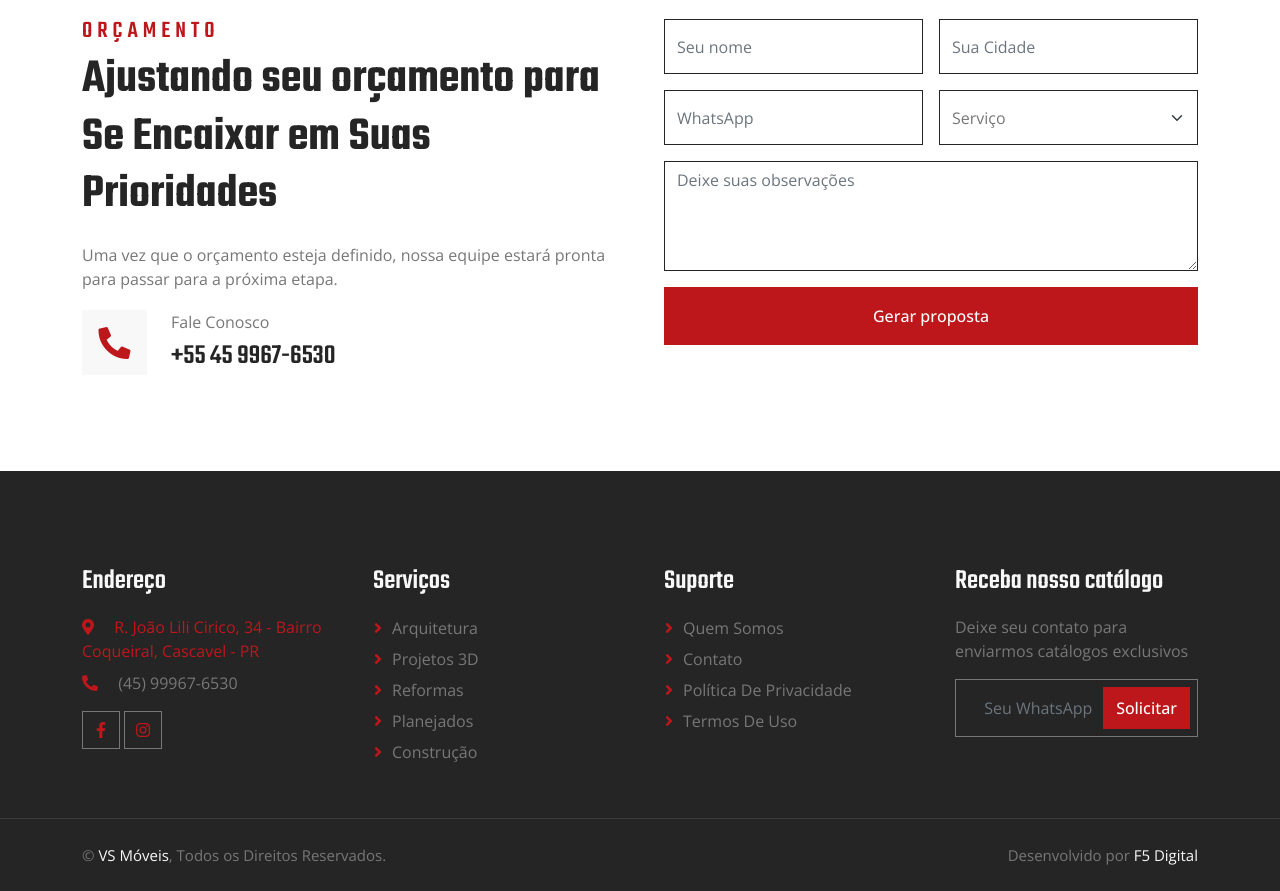
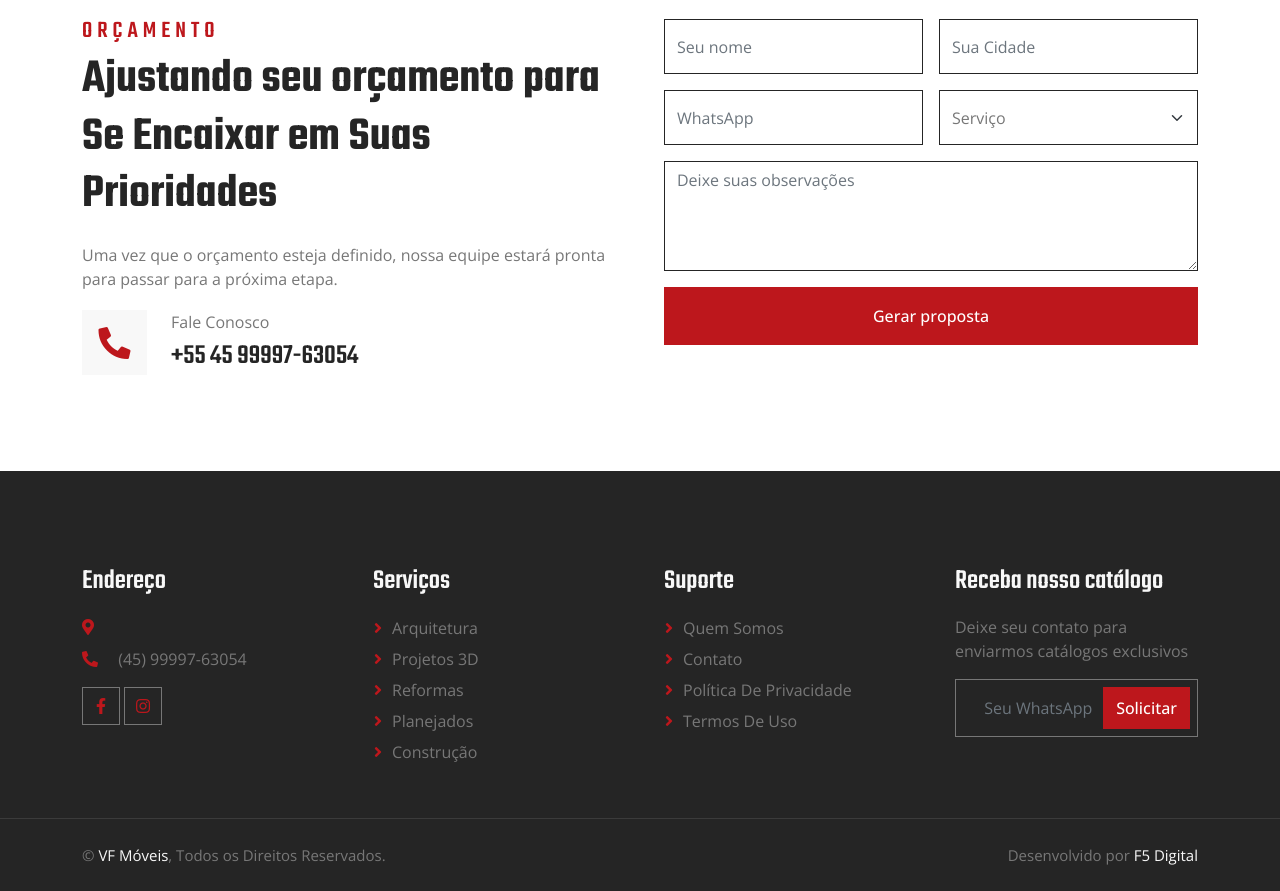
Before and after one commit to F5-Digital-Marketing/VS-moveis-lp, a plain HTML site: page index.html in a window 1280 px wide. Shown: the part 3235-4126 px from the top of the page. Drawn offline with nearby package versions, Linux system fonts and the light colour scheme.

Commit message:
Update index.html

```diff
--- a/index.html
+++ b/index.html
@@ -3,7 +3,7 @@
 
 <head>
     <meta charset="utf-8">
-    <title>VS Móveis Planejados</title>
+    <title>VF Móveis Planejados</title>
     <meta content="width=device-width, initial-scale=1.0" name="viewport">
     <meta content="" name="keywords">
     <meta content="" name="description">
@@ -287,7 +287,7 @@
                     </div>
                 </div>
                 <div class="rowpadd col-lg-6 wow fadeIn" data-wow-delay="0.5s">
-                    <h4 class="section-title">VS Móveis Planejados</h4>
+                    <h4 class="section-title">VF Móveis Planejados</h4>
                     <h1 class="display-5 mb-4">Nossa jornada começou com a visão de trazer inovação</h1>
                     <p>Nossa equipe de designers altamente talentosos e artesãos experientes trabalham em colaboração para dar vida a cada projeto, com originalidade, qualidade e funcionalidade.<p>
                     <div class="d-flex align-items-center mb-5">
@@ -367,7 +367,7 @@
                                 </div>
                                 <div class="ms-4">
                                     <p class="mb-2">Fale Conosco</p>
-                                    <h3 class="mb-0">+55 45 9967-6530</h3>
+                                    <h3 class="mb-0">+55 45 99997-63054</h3>
                                 </div>
                             </div>
                         </div>
@@ -411,9 +411,9 @@
                 <div class="col-lg-3 col-md-6">
                     <h3 class="text-light mb-4">Endereço</h3>
                     <a href="https://www.google.com/maps/place/Vs+m%C3%B3veis+planejados/@-24.9565283,-53.4894971,15z/data=!4m6!3m5!1s0x94f3d71a673e430b:0x8a613d73ea5e2686!8m2!3d-24.9565283!4d-53.4894971!16s%2Fg%2F11ghv2j7j7?entry=ttu" target="_blank">
-                    <p class="mb-2"><i class="fa fa-map-marker-alt text-primary me-3"></i> R. João Lili Cirico, 34 - Bairro Coqueiral, Cascavel - PR</p>
+                    <p class="mb-2"><i class="fa fa-map-marker-alt text-primary me-3"></i> </p>
                 </a>
-                    <p class="mb-2"><i class="fa fa-phone-alt text-primary me-3"></i> (45) 99967-6530</p>
+                    <p class="mb-2"><i class="fa fa-phone-alt text-primary me-3"></i> (45) 99997-63054</p>
                     <div class="d-flex pt-2">
                         <a class="btn btn-square btn-outline-body me-1" href=""><i class="fab fa-facebook-f"></i></a>
                         <a class="btn btn-square btn-outline-body me-1" href=""><i class="fab fa-instagram"></i></a>
@@ -448,7 +448,7 @@
             <div class="container">
                 <div class="row">
                     <div class="col-md-6 text-center text-md-start mb-3 mb-md-0">
-                        &copy; <a href="#">VS Móveis</a>, Todos os Direitos Reservados.
+                        &copy; <a href="#">VF Móveis</a>, Todos os Direitos Reservados.
                     </div>
                     <div class="col-md-6 text-center text-md-end">
                         Desenvolvido por <a href="https://f5digitalmarketing.com.br" target="_blank">F5 Digital</a>
```
